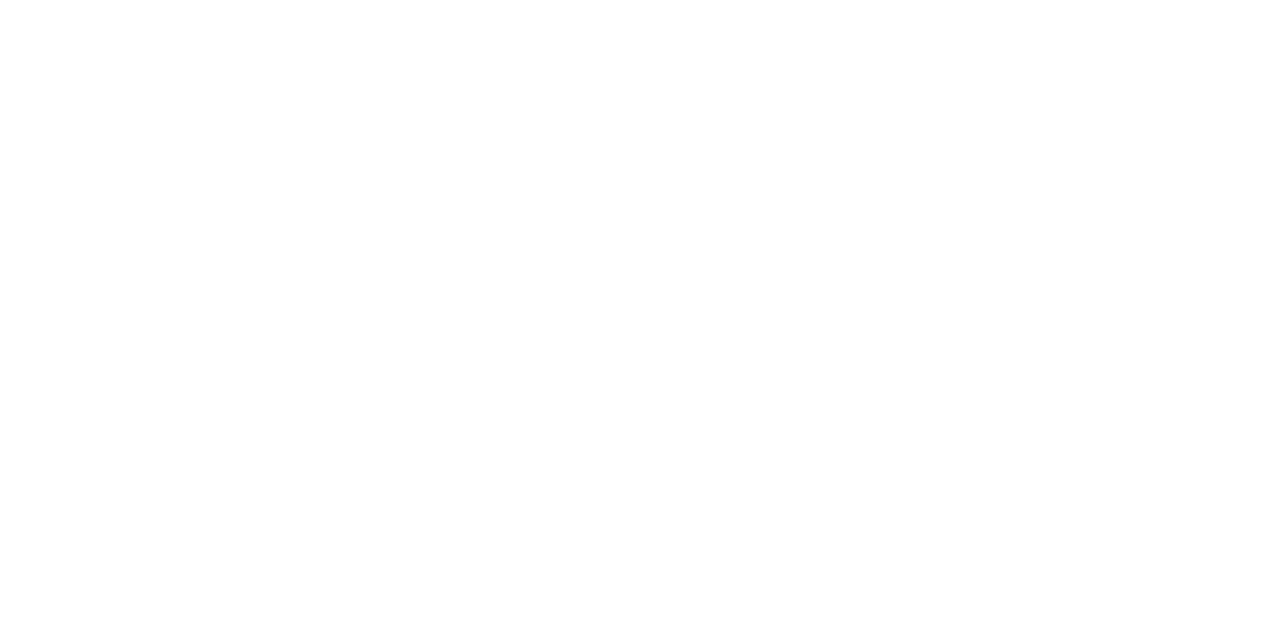
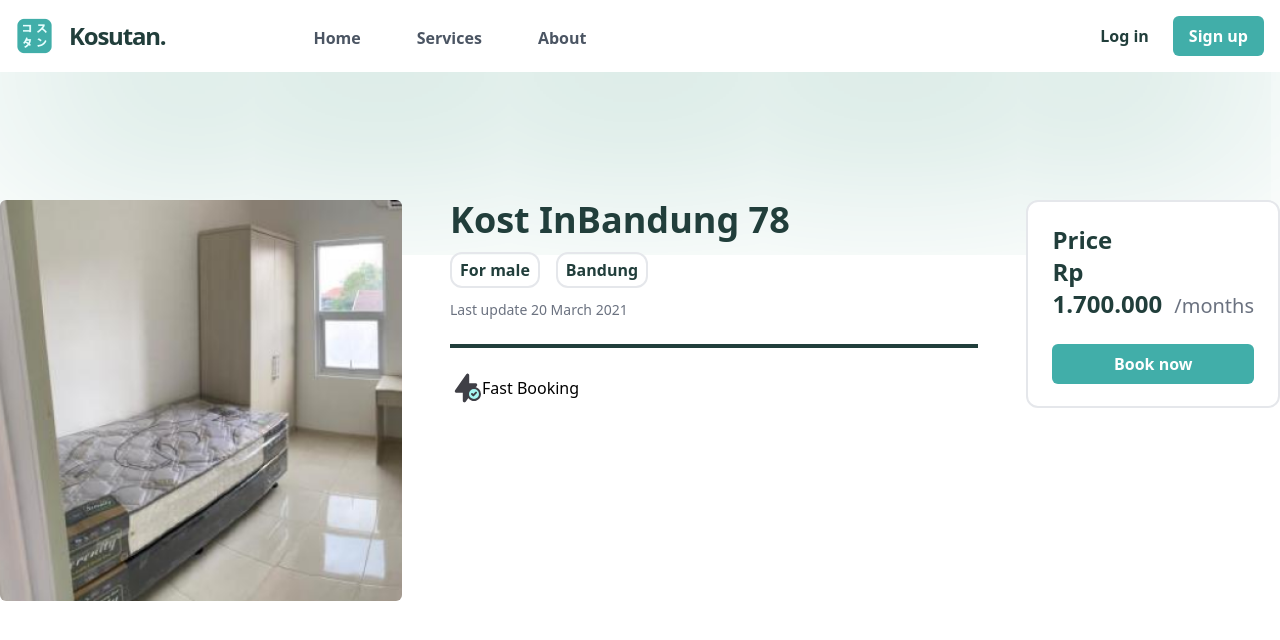
Before and after one commit to rifqi-luthfi/rpl-kosutan, a React (Create React App) app in the folder client/: page /detail/1 in a window 1280 px wide. Shown: the top 640 px of the page. Built offline with nearby package versions, Linux system fonts and the light colour scheme.

Commit message:
added detail page (praktikum mod 5)

```diff
--- a/client/src/Router.js
+++ b/client/src/Router.js
@@ -4,6 +4,7 @@
     Switch,
     Route,
   } from "react-router-dom";
+import DetailKost from './page/DetailKost';
 import Home from './page/Home';
 import Login from './page/Login';
 import Register from './page/Register';
@@ -15,11 +16,17 @@
                 <Route exact path='/'>
                     <Home />
                 </Route>
+                <Route exact path='/home'>
+                    <Home />
+                </Route>
                 <Route exact path='/login'>
                     <Login />
                 </Route>
                 <Route exact path='/register'>
                     <Register />
+                </Route>
+                <Route path='/detail/:id'>
+                    <DetailKost />
                 </Route>
             </Switch>
         </RouterComp>
--- /dev/null
+++ b/client/src/components/Tag.js
@@ -0,0 +1,11 @@
+import React from 'react'
+
+const Tag = ({children}) => {
+    return (
+        <div className="border-2 px-2 py-1 rounded-xl">
+            <h1 className="text-base font-semibold text-green-dark">{children}</h1>
+        </div>
+    )
+}
+
+export default Tag
--- /dev/null
+++ b/client/src/page/DetailKost.js
@@ -0,0 +1,54 @@
+import React from 'react'
+import Button from '../components/Button'
+import Tag from '../components/Tag'
+import Header from '../layout/Header'
+
+const dataKost = {
+    nama: "Kost InBandung 78",
+    updateAt: "20 March 2021",
+    harga: 1700000
+}
+
+const DetailKost = () => {
+    return (
+        <>
+            <Header />
+            <div className="container flex flex-wrap md:flex-nowrap mx-auto my-12 px-12 lg:px-0 md:px-6 lg:my-32">
+                <img className="flex-auto mr-12 w-full md:w-1/6 rounded-md mb-6"alt="logo" src={process.env.PUBLIC_URL + '/detail_1.png'} />
+                <div className="flex-auto mb-6 mr-12">
+                    <h1 className="text-4xl font-bold text-green-dark">{dataKost.nama}</h1>
+                    <div className="flex my-3">
+                        <Tag>For male</Tag>
+                        <span className="p-2"></span>
+                        <Tag>Bandung</Tag>
+                    </div>
+                    <h1 className="text-sm font-medium text-gray-500">Last update {dataKost.updateAt}</h1>
+                    <div className="my-6 bg-green-dark md:block hidden h-1"></div>
+                    <div className="flex items-center">
+                        <img alt="icon" src={process.env.PUBLIC_URL + '/icon_fastbooking.svg'}></img>
+                        <div>
+                            <h1>Fast Booking</h1>
+                            {/* <h1>This boarding house can be booked and paid for on the Mamikos website and application, without having to meet with the owner.</h1> */}
+                        </div>
+
+                    </div>
+
+                </div>
+                <div className="h-52 flex-1 w-auto border-2 rounded-xl px-6 py-12 flex flex-col justify-center bg-white">
+                    <h1 className="text-2xl font-semibold text-green-dark" >Price</h1>
+                    <h1 className="text-2xl font-bold text-green-dark" >
+                        Rp {new Intl.NumberFormat(['ban', 'id']).format(dataKost.harga)}
+                        <span className="font-normal text-xl ml-3 text-gray-500">/months</span>
+                    </h1>
+                    <div className="flex mt-6" >
+                        <Button type="primary" size="sm" >Book now</Button>
+
+                    </div>
+                </div>
+            </div>
+
+        </>
+    )
+}
+
+export default DetailKost
--- a/client/src/page/Home.js
+++ b/client/src/page/Home.js
@@ -6,7 +6,7 @@
     return (
         <>
             <Header />
-            <main className="container flex items-center justify-between mx-auto my-12 px-6 md:px-6 lg:px-0 lg:my-32">
+            <main className="container flex items-center justify-between mx-auto my-12 px-12 lg:px-0 md:px-6  lg:my-32">
                 <div className="text-center lg:text-left lg:w-1/3 p-3">
                     <h1 className="text-green text-4xl font-bold tracking-tighter">
                         Kosutan.
@@ -35,12 +35,12 @@
                     Popular Kost Places
                 </h1>
                 <div className="grid grid-cols-2 md:grid-cols-3 sm: gap-6 mt-6">
-                    <div className="h-32 flex items-center justify-center text-white font-semibold text-xl rounded-2xl" >Bandung</div>
-                    <div className="h-32 flex items-center justify-center text-white font-semibold text-xl rounded-2xl" >Jakarta</div>
-                    <div className="h-32 flex items-center justify-center text-white font-semibold text-xl rounded-2xl" >Yogyakarta</div>
-                    <div className="h-32 flex items-center justify-center text-white font-semibold text-xl rounded-2xl" >Surabaya</div>
-                    <div className="h-32 flex items-center justify-center text-white font-semibold text-xl rounded-2xl" >Semarang</div>
-                    <div className="bg-green-dark h-32 flex items-center justify-center text-white font-semibold text-xl rounded-2xl" >See more >></div>
+                    <div className="bg-green-dark h-32 flex items-center justify-center text-white font-semibold text-xl rounded-2xl cursor-pointer">Bandung</div>
+                    <div className="bg-green-dark h-32 flex items-center justify-center text-white font-semibold text-xl rounded-2xl cursor-pointer" >Jakarta</div>
+                    <div className="bg-green-dark h-32 flex items-center justify-center text-white font-semibold text-xl rounded-2xl cursor-pointer" >Yogyakarta</div>
+                    <div className="bg-green-dark h-32 flex items-center justify-center text-white font-semibold text-xl rounded-2xl cursor-pointer" >Surabaya</div>
+                    <div className="bg-green-dark h-32 flex items-center justify-center text-white font-semibold text-xl rounded-2xl cursor-pointer" >Semarang</div>
+                    <div className="bg-green-dark h-32 flex items-center justify-center text-white font-semibold text-xl rounded-2xl cursor-pointer" >See more</div>
 
                 </div>
             </content>
--- a/client/tailwind.config.js
+++ b/client/tailwind.config.js
@@ -21,7 +21,7 @@
     },
     extend: {
       backgroundImage: theme => ({
-       'cat_bandung': `${process.env.PUBLIC_URL + '/cat_bandung.png'} `,
+       'cat_bandung': `${process.env.PUBLIC_URL + '/cat_bandung.png'}`,
        'cat_jakarta': `${process.env.PUBLIC_URL + '/cat_jakarta.png'} `,
        'cat_semarang': `${process.env.PUBLIC_URL + '/cat_semarang.png'} `,
        'cat_surabaya': `${process.env.PUBLIC_URL + '/cat_surabaya.png'} `,
```
Also changed, not shown: client/public/detail_1.png (added), client/public/icon_fastbooking.svg (added).
